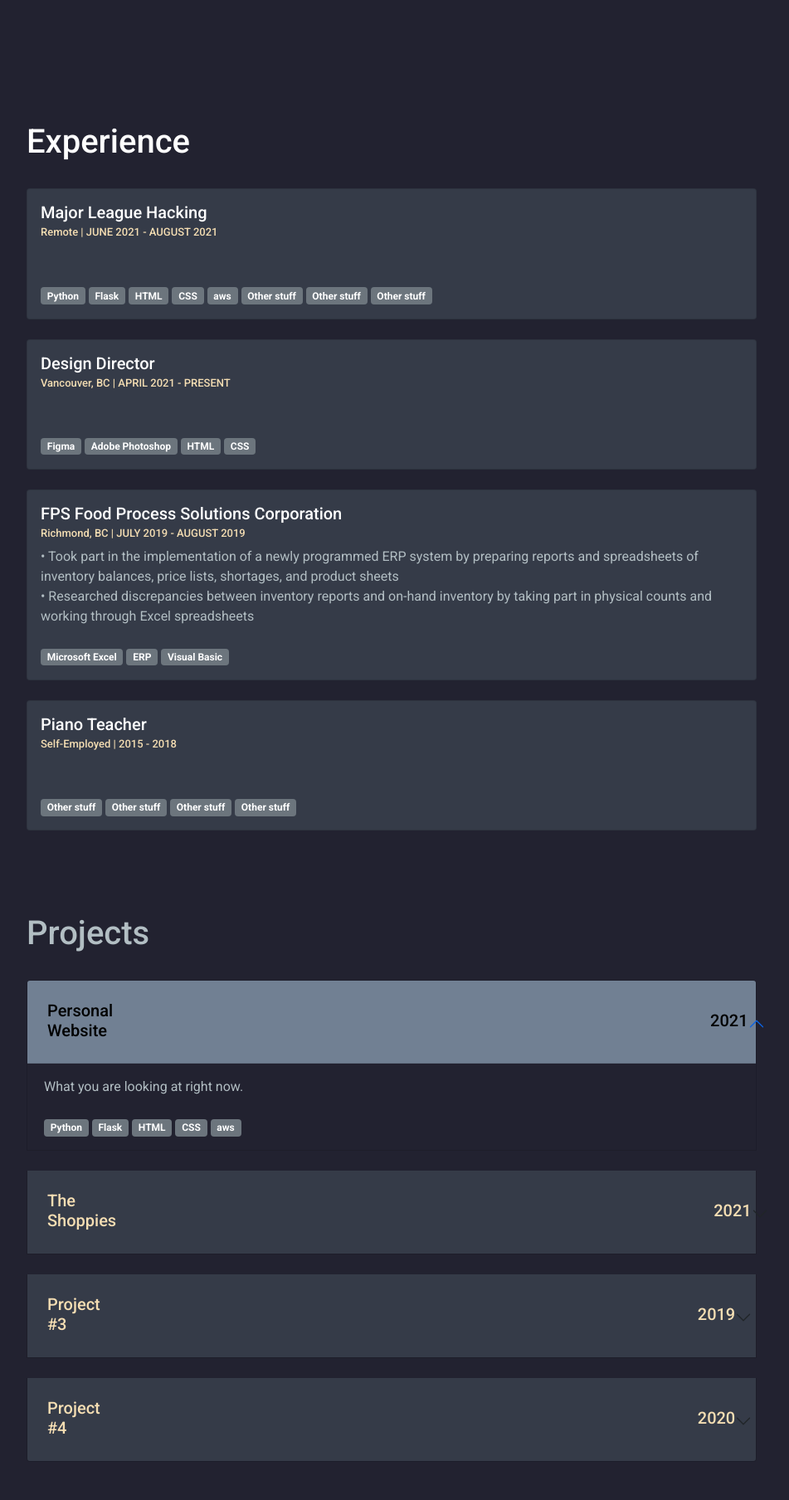
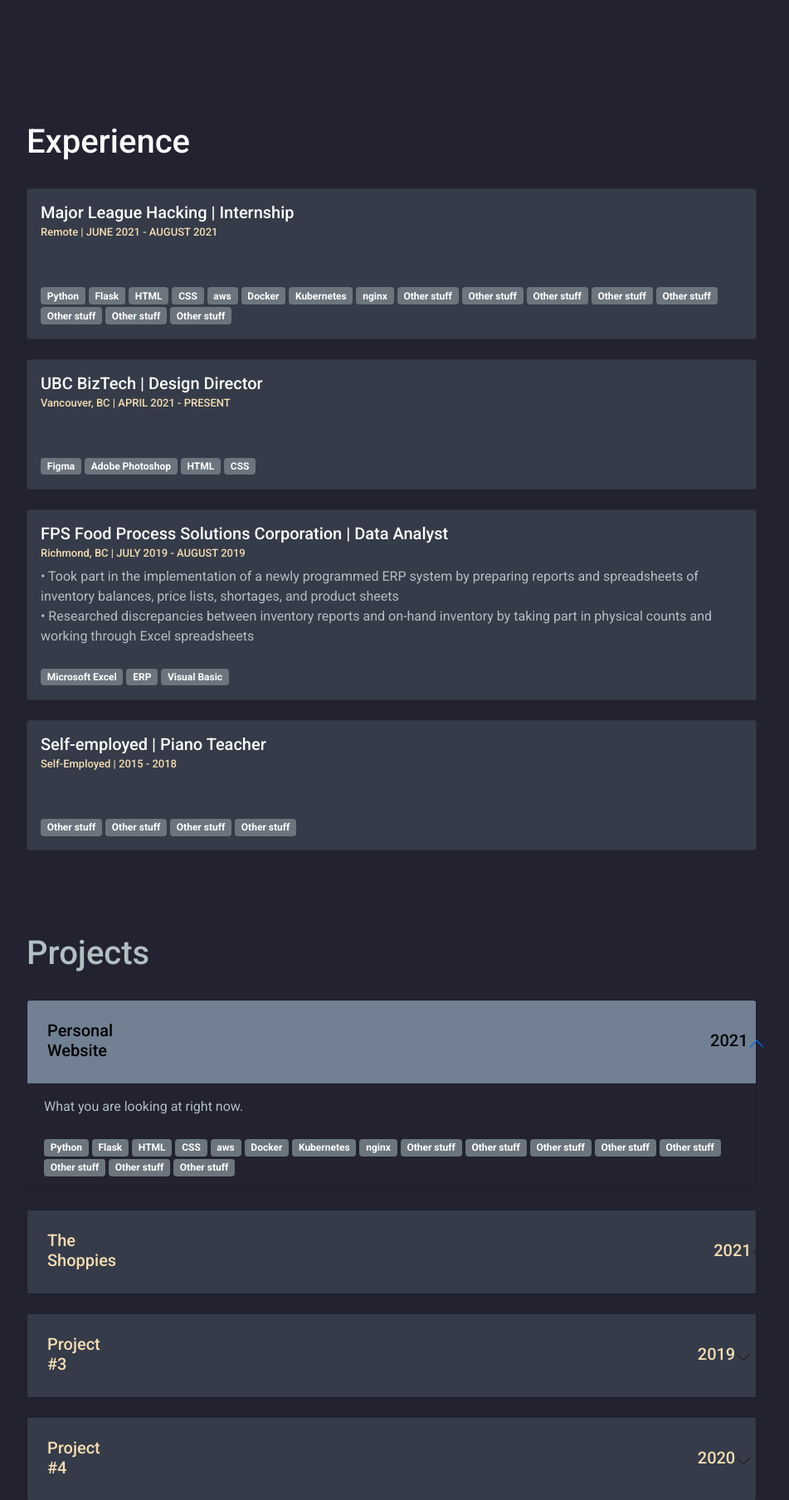
Before and after one commit to janellewong/MLH-Flask-Portfolio, a Flask app: page / in a window 1280 px wide. Shown: the part 1509-3317 px from the top of the page at 83% size, without its empty margins (168-1119 px from the left). Run offline with Flask 2, Linux system fonts and the light colour scheme; some libraries are stand-ins or nearby versions.

Commit message:
update info

```diff
--- a/app/templates/experience.html
+++ b/app/templates/experience.html
@@ -25,7 +25,7 @@
     <div class="card" data-aos="fade-right">
         <div class="card-body" style="color: white;">
 
-          <h5 class="card-title" style="font-size: 20px">Major League Hacking</h5>
+          <h5 class="card-title" style="font-size: 20px">Major League Hacking | Internship</h5>
           <h6 class="card-subtitle mb-2 text-muted"  style="font-size: 13px">Remote | JUNE 2021 - AUGUST 2021</h6>
           <p class="card-text" style="color: #b2bec3;">
             <br>
@@ -35,9 +35,18 @@
               <span class="badge bg-secondary">HTML</span>
               <span class="badge bg-secondary">CSS</span>
               <span class="badge bg-secondary">aws</span>
+              <span class="badge bg-secondary">Docker</span>
+              <span class="badge bg-secondary">Kubernetes</span>
+              <span class="badge bg-secondary">nginx</span>
               <span class="badge bg-secondary">Other stuff</span>
               <span class="badge bg-secondary">Other stuff</span>
               <span class="badge bg-secondary">Other stuff</span>
+              <span class="badge bg-secondary">Other stuff</span>
+              <span class="badge bg-secondary">Other stuff</span>
+              <span class="badge bg-secondary">Other stuff</span>
+              <span class="badge bg-secondary">Other stuff</span>
+              <span class="badge bg-secondary">Other stuff</span>
+
         </p>
         </div>
       </div>
@@ -45,7 +54,7 @@
       <div class="card" data-aos="fade-right">
         <div class="card-body" style="color: white;">
 
-          <h5 class="card-title" style="font-size: 20px">Design Director</h5>
+          <h5 class="card-title" style="font-size: 20px">UBC BizTech  |  Design Director</h5>
           <h6 class="card-subtitle mb-2 text-muted"  style="font-size: 13px">Vancouver, BC | APRIL 2021 - PRESENT</h6>
           <p class="card-text" style="color: #b2bec3;">
 
@@ -64,7 +73,7 @@
       <div class="card" data-aos="fade-right">
         <div class="card-body" style="color: white;">
 
-          <h5 class="card-title" style="font-size: 20px">FPS Food Process Solutions Corporation</h5>
+          <h5 class="card-title" style="font-size: 20px">FPS Food Process Solutions Corporation  |  Data Analyst</h5>
           <h6 class="card-subtitle mb-2 text-muted"  style="font-size: 13px">Richmond, BC | JULY 2019 - AUGUST 2019</h6>
           <p class="card-text" style="color: #b2bec3;">
             • Took part in the implementation of a newly programmed ERP system by preparing reports
@@ -86,7 +95,7 @@
       <div class="card" data-aos="fade-right">
         <div class="card-body" style="color: white;">
 
-          <h5 class="card-title" style="font-size: 20px">Piano Teacher</h5>
+          <h5 class="card-title" style="font-size: 20px">Self-employed  |  Piano Teacher</h5>
           <h6 class="card-subtitle mb-2 text-muted"  style="font-size: 13px">Self-Employed | 2015 - 2018</h6>
           <p class="card-text" style="color: #b2bec3;">
 
--- a/app/templates/projects.html
+++ b/app/templates/projects.html
@@ -19,6 +19,17 @@
               <span class="badge bg-secondary">HTML</span>
               <span class="badge bg-secondary">CSS</span>
               <span class="badge bg-secondary">aws</span>
+              <span class="badge bg-secondary">Docker</span>
+              <span class="badge bg-secondary">Kubernetes</span>
+              <span class="badge bg-secondary">nginx</span>
+              <span class="badge bg-secondary">Other stuff</span>
+              <span class="badge bg-secondary">Other stuff</span>
+              <span class="badge bg-secondary">Other stuff</span>
+              <span class="badge bg-secondary">Other stuff</span>
+              <span class="badge bg-secondary">Other stuff</span>
+              <span class="badge bg-secondary">Other stuff</span>
+              <span class="badge bg-secondary">Other stuff</span>
+              <span class="badge bg-secondary">Other stuff</span>
 
             </div>
           </div>
```
